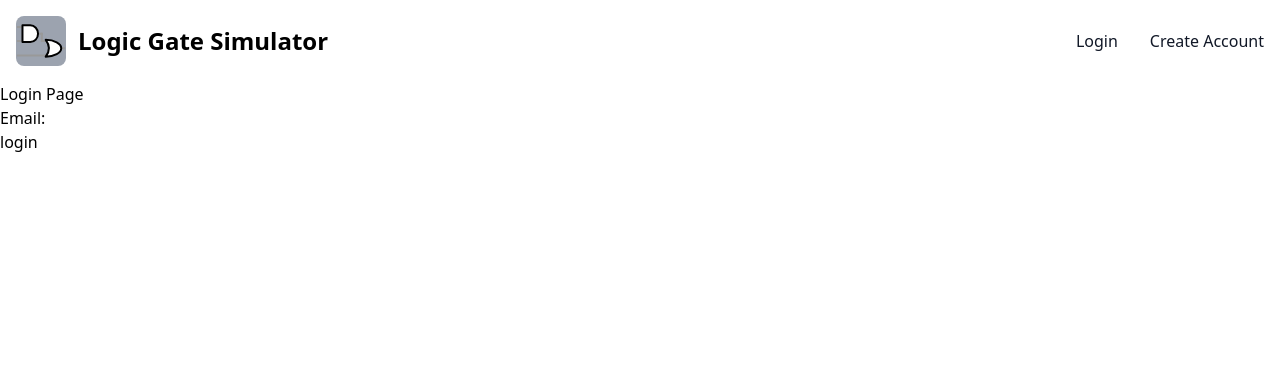
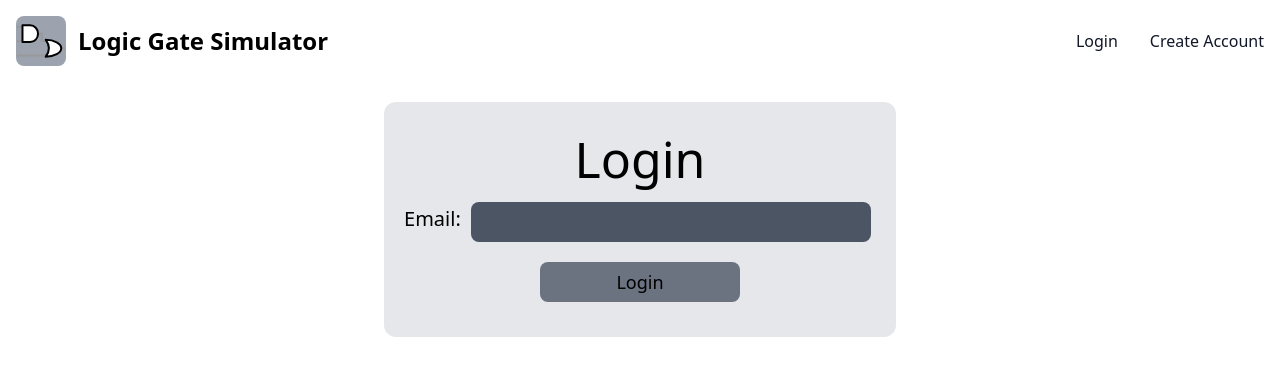
Before and after one commit to timshicha/logic_gate_app, a React (Vite) app in the folder frontend/: page /login in a window 1280 px wide. Shown: the top 376 px of the page. Built offline with nearby package versions, Linux system fonts and the light colour scheme; no server answers.

Commit message:
made login page nice

```diff
--- a/frontend/src/components/LoginPage.tsx
+++ b/frontend/src/components/LoginPage.tsx
@@ -5,10 +5,11 @@ export function LoginPage() {
 
 	const [navigateToMaps, setNavigateToMaps] = useState(localStorage.getItem("email"));
 
-	function login () {
-		const email = document.getElementById("email").value;
+	function login (event) {
+		event.preventDefault();
+		const email = event.target.email.value;
+		console.log(email);
 		localStorage.setItem("email", email);
-		document.getElementById("email").value;
 		window.location.reload();
 	}
 
@@ -17,11 +18,12 @@ export function LoginPage() {
 			{navigateToMaps &&
 				<Navigate to="/mymaps" />
 			}
-			Login Page
-			< br/>
-			Email: <input type="email" id="email"/>
-			<br />
-			<button onClick={login}>login</button>
+			<form onSubmit={login} className={"w-fit bg-gray-200 p-[20px] rounded-xl mx-auto mt-[20px]"}>
+				<h1 className="text-[50px] block text-center">Login</h1>
+				<label htmlFor={"loginEmail"} className={"text-[20px]"}>Email: </label>
+				<input type="email" id="loginEmail" name="email" className={"w-[400px] h-[40px] m-[5px] bg-gray-600 rounded-lg text-lg align-middle"}/>
+				<button type={"submit"} className={"block w-[200px] h-[40px] m-[15px] mx-auto bg-gray-500 rounded-lg text-lg"}>Login</button>
+			</form>
 		</>
 	);
 }
```
